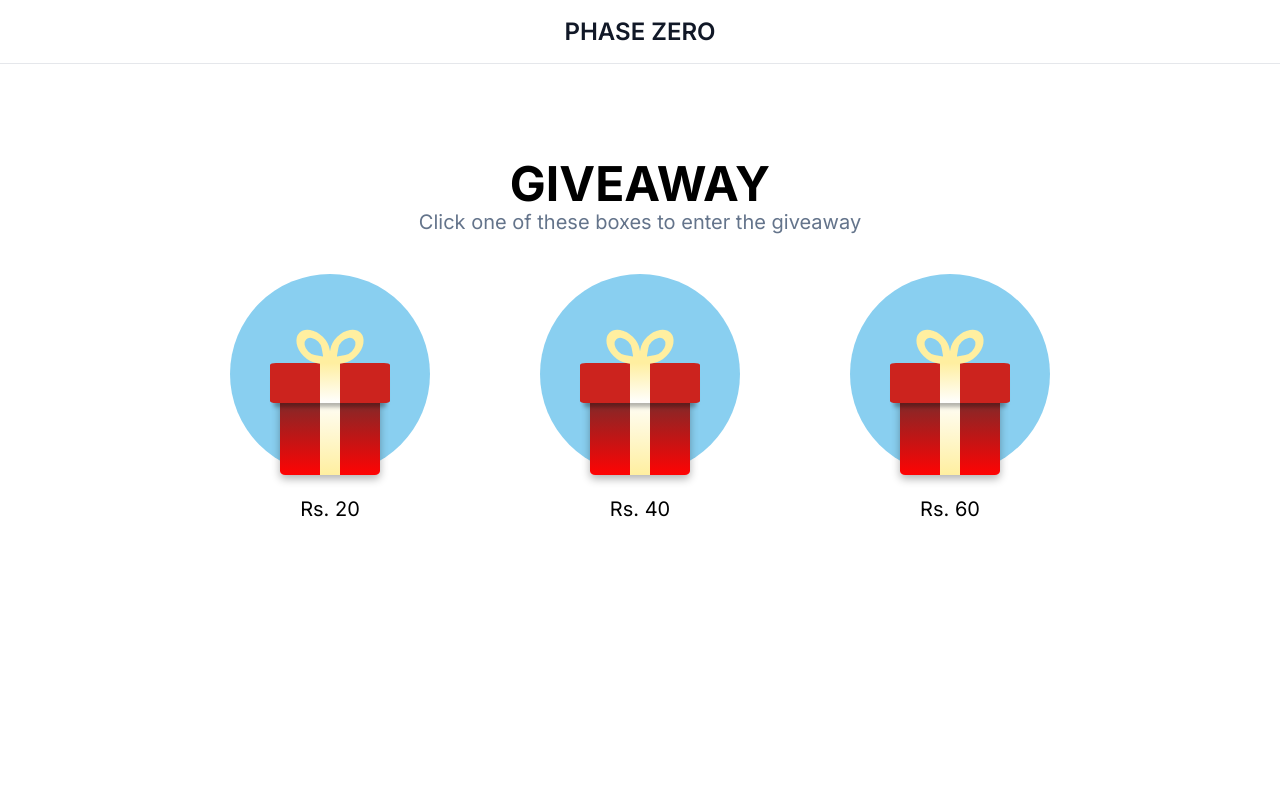
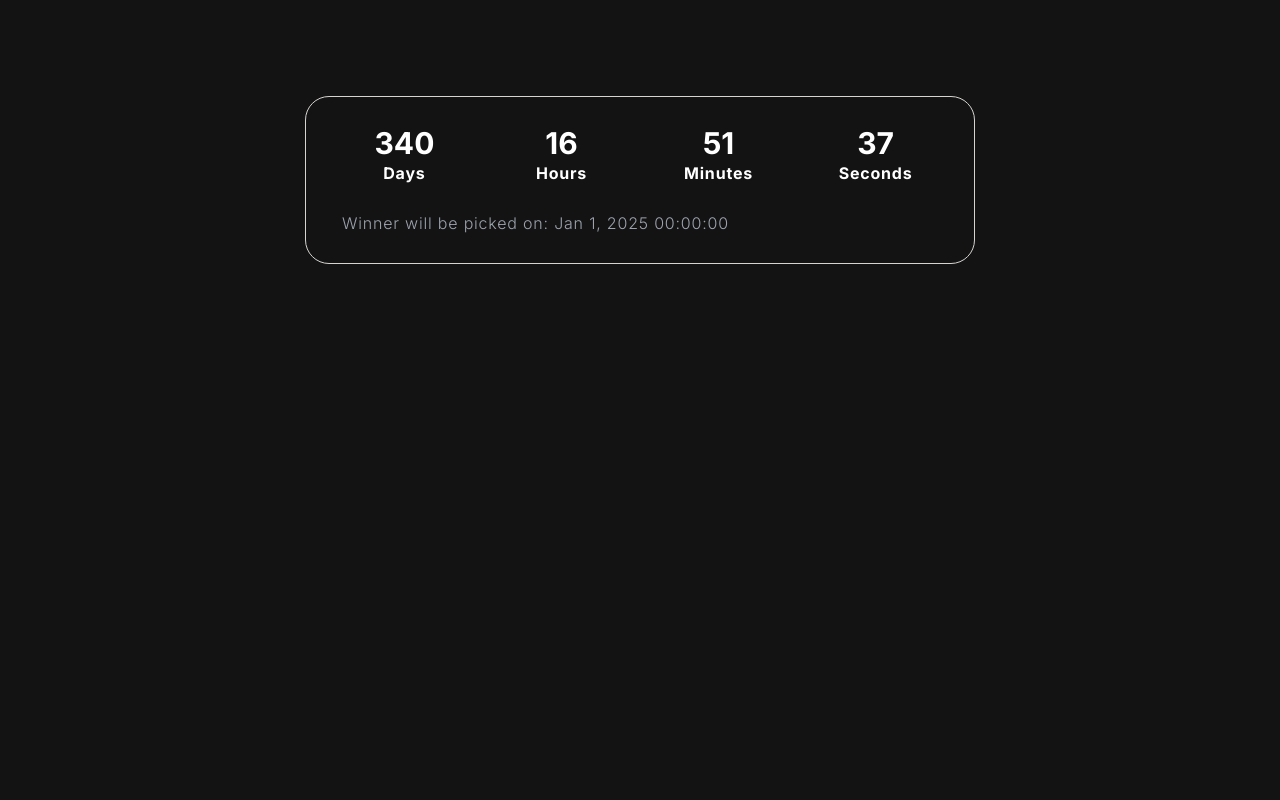
Before and after one commit to Tamrakar182/phasezero-giveaway, a Next.js app: page / in a window 1280 px wide. Shown: the top 800 px of the page. Built offline with nearby package versions, Linux system fonts and the light colour scheme.

Commit message:
implemented date functionality, styles yet to be fixed

```diff
--- a/app/layout.tsx
+++ b/app/layout.tsx
@@ -1,8 +1,8 @@
 import type { Metadata } from "next";
 import { Inter } from "next/font/google";
 import "./globals.css";
-import Footer from "@/components/footer"
-import Nav from "@/components/navbar"
+// import Footer from "@/components/footer"
+// import Nav from "@/components/navbar"
 
 const inter = Inter({ subsets: ["latin"] });
 
@@ -19,9 +19,9 @@ export default function RootLayout({
   return (
     <html lang="en">
       <body className={inter.className}>
-        <Nav />
+        {/* <Nav /> */}
           {children}
-        <Footer />
+        {/* <Footer /> */}
       </body>
     </html>
   );
--- a/app/page.tsx
+++ b/app/page.tsx
@@ -2,6 +2,7 @@
 import { useState } from "react";
 import GiftBox from "@/components/giftbox";
 import FormModal from "@/components/modal";
+import TimerCountdown from "@/components/Counter";
 
 export default function Home() {
   const [open, setOpen] = useState(false)
@@ -18,8 +19,8 @@ export default function Home() {
 
 
   return (
-    <main className="flex min-h-screen flex-col items-center p-24 bg-black-100 content-container">
-      <h1 className="text-5xl font-bold uppercase">Giveaway</h1>
+    <main className="flex min-h-screen flex-col items-center p-24 bg-[#131313] content-container">
+      {/* <h1 className="text-5xl font-bold uppercase">Giveaway</h1>
       <p className="text-xl text-slate-500 text-center">Click one of these boxes to enter the giveaway</p>
       <div className="flex flex-col md:flex-row justify-between items-center w-full max-w-[760px] my-4">
         <div>
@@ -34,7 +35,8 @@ export default function Home() {
           <GiftBox onClick={() => handleGiftClick(60)} />
           <p className="text-xl text-center">Rs. 60</p>
         </div>
-      </div>
+      </div> */}
+      <TimerCountdown />
       <FormModal open={open} setOpen={handleModalClick} giftValue={giftValue} />
     </main>
   );
--- /dev/null
+++ b/components/Counter.tsx
@@ -0,0 +1,50 @@
+import { useState, useEffect } from "react";
+import { generateTimeDisplay, TimeDisplayValues } from "@/utils/dateGenerator";
+
+interface CounterProp {
+    displayValue: number;
+    label: string;
+}
+
+const Counter = ({ displayValue, label }: CounterProp) => (
+    <div className="flex flex-col font-bold text-center text-white p-[2vw] pt-0">
+        <span className="text-3xl">
+            {displayValue}
+        </span>
+        <h2 className="text-center text-[clamp(1rem, 2vw, 99rem)] font-bold tracking-wider overflow-hidden overflow-ellipsis whitespace-nowrap w-full">{label}</h2>
+    </div>
+);
+
+const TimerCountdown = () => {
+    const targetDate = new Date(`Jan 1, 2025 00:00:00`).getTime();
+
+    const [timeDisplay, setTimeDisplay] = useState<TimeDisplayValues>({
+        days: 0,
+        hours: 0,
+        minutes: 0,
+        seconds: 0,
+    });
+
+    useEffect(() => {
+        const interval = setInterval(() => setTimeDisplay(generateTimeDisplay(targetDate)), 1000);
+        return () => clearInterval(interval);
+    }, [targetDate]);
+
+    return (
+        <div className="flex border border-stone-300 rounded-3xl">
+            <section className="m-auto p-4 md:px-9 md:py-7 text-center">
+                <div className="grid grid-cols-2 gap-2 md:grid-cols-4 md:gap-x-8">
+                    <Counter displayValue={timeDisplay.days} label={"Days"} />
+                    <Counter displayValue={timeDisplay.hours} label={"Hours"} />
+                    <Counter displayValue={timeDisplay.minutes} label={"Minutes"} />
+                    <Counter displayValue={timeDisplay.seconds} label={"Seconds"} />
+                </div>
+                <h2 className="text-center text-gray-400 text-[clamp(1rem, 2vw, 99rem)] font-light tracking-wider overflow-hidden overflow-ellipsis whitespace-nowrap w-fit">
+                    Winner will be picked on: Jan 1, 2025 00:00:00
+                </h2>
+            </section>
+        </div>
+    );
+};
+
+export default TimerCountdown;
--- /dev/null
+++ b/utils/dateGenerator.ts
@@ -0,0 +1,18 @@
+export interface TimeDisplayValues {
+    days: number;
+    hours: number;
+    minutes: number;
+    seconds: number;
+}
+
+export const generateTimeDisplay = (targetDate: number): TimeDisplayValues => {
+    const timeNow = new Date().getTime();
+    const difference = targetDate - timeNow;
+    const formattedTime = {
+        days: Math.floor(difference / (1000 * 60 * 60 * 24)),
+        hours: Math.floor((difference % (1000 * 60 * 60 * 24)) / (1000 * 60 * 60)),
+        minutes: Math.floor((difference % (1000 * 60 * 60)) / (1000 * 60)),
+        seconds: Math.floor((difference % (1000 * 60)) / 1000)
+    };
+    return formattedTime;
+};
```
